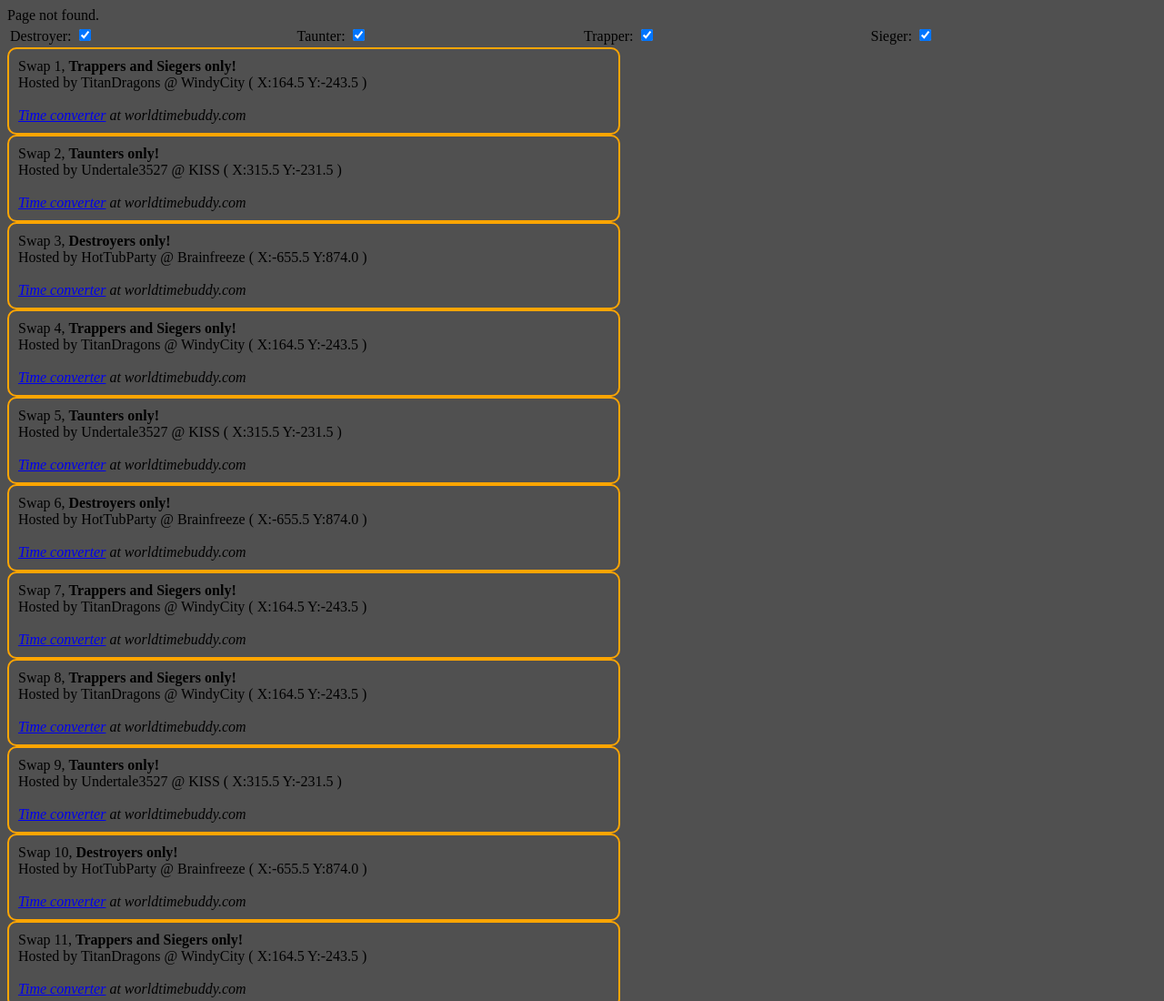
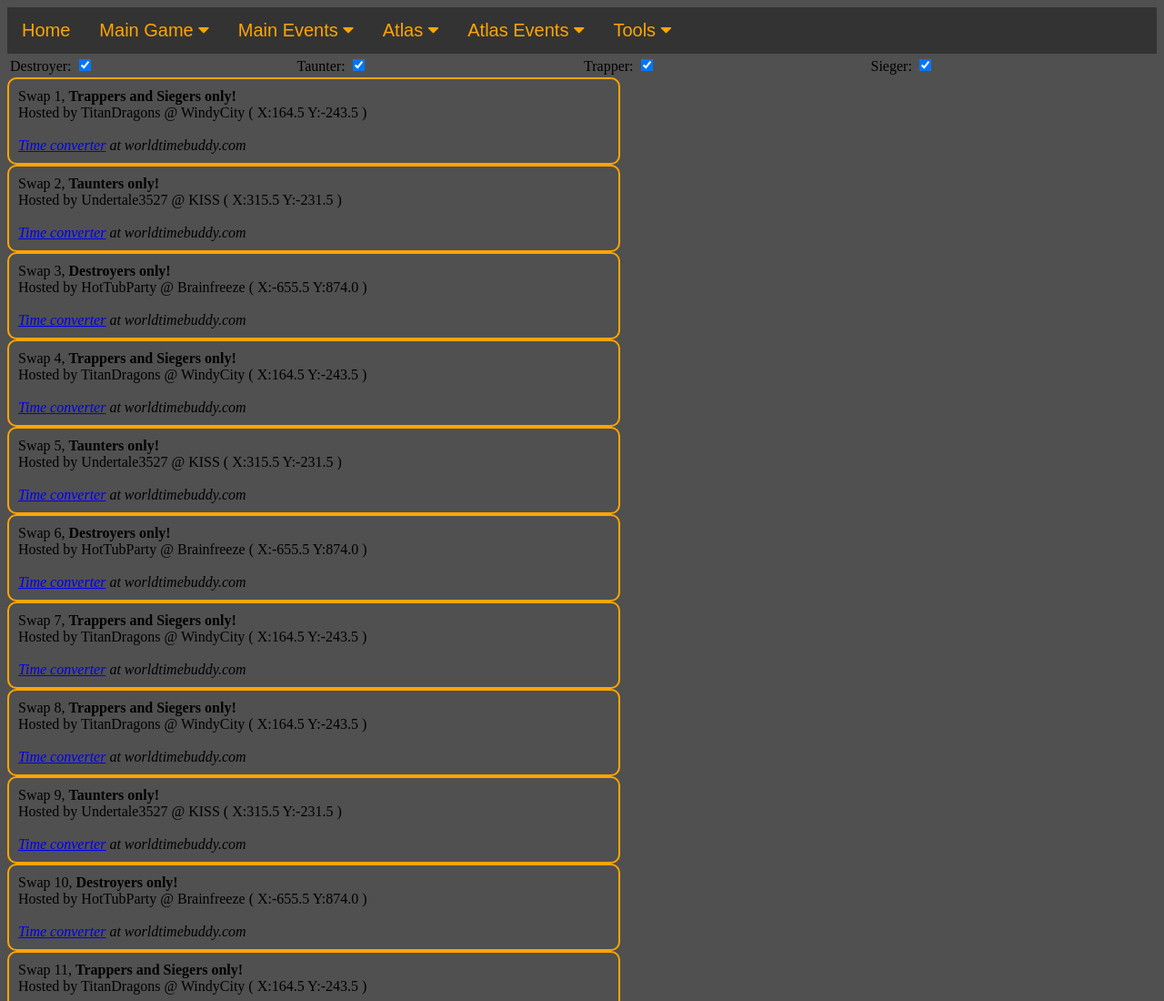
Before and after one commit to MagicLyani/MagicLyani.github.io, a plain HTML site: page Tools/SwapClocks.html in a window 1280 px wide. Shown: the top 1100 px of the page at 91% size. Drawn offline with Linux system fonts and the light colour scheme; files that its build step writes are made by us from their sources; no server answers; a script that the page names is missing; files whose address does not match are found by name.

Commit message:
Update SwapClocks.html

```diff
--- a/Tools/SwapClocks.html
+++ b/Tools/SwapClocks.html
@@ -37,7 +37,7 @@
     </script>
 </head>
 <body>
-    <div w3-include-html="./navbar.html"></div>
+    <div w3-include-html="../navbar.html"></div>
     <script>
         var Destroyer = [3,6,10,13,17,20,24,27];
         var Taunter = [2,5,9,12,16,19,23,26];
```
